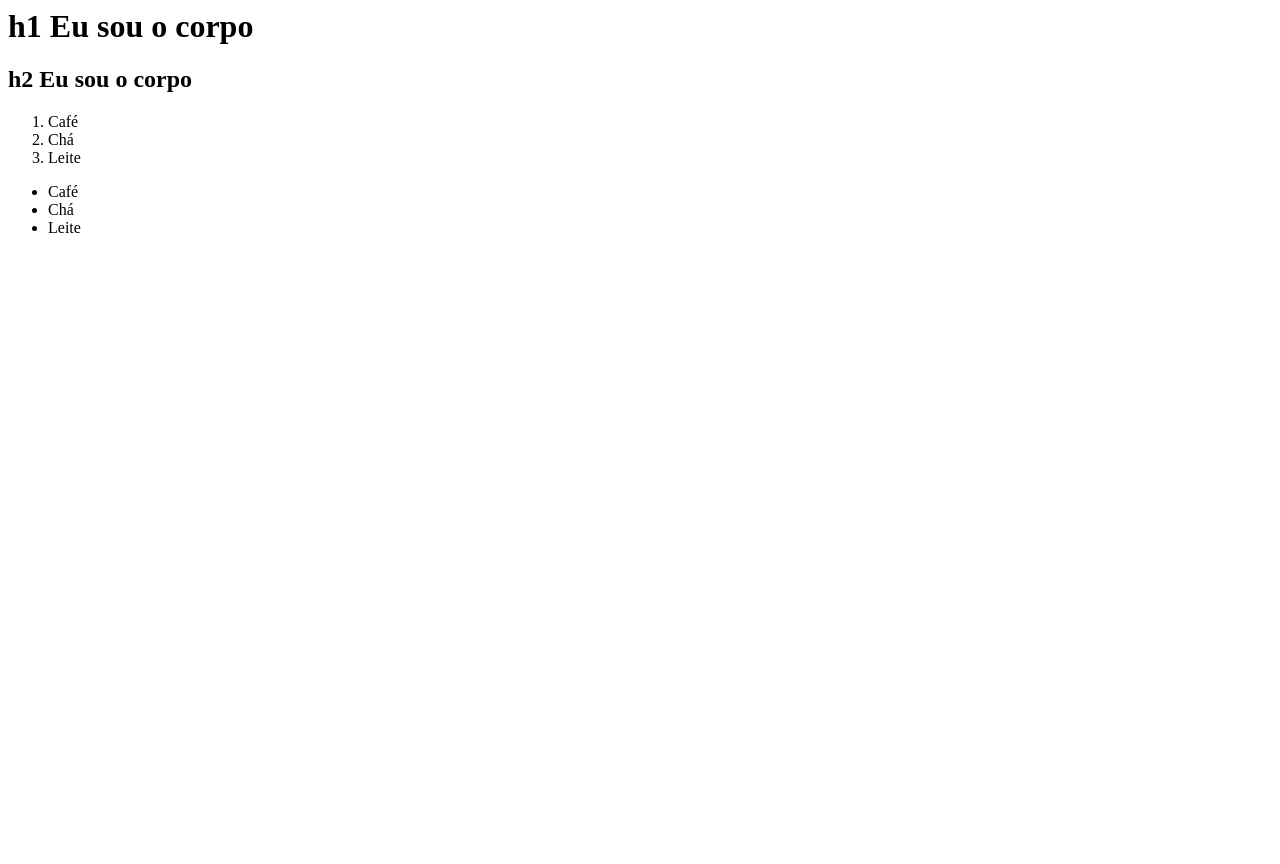
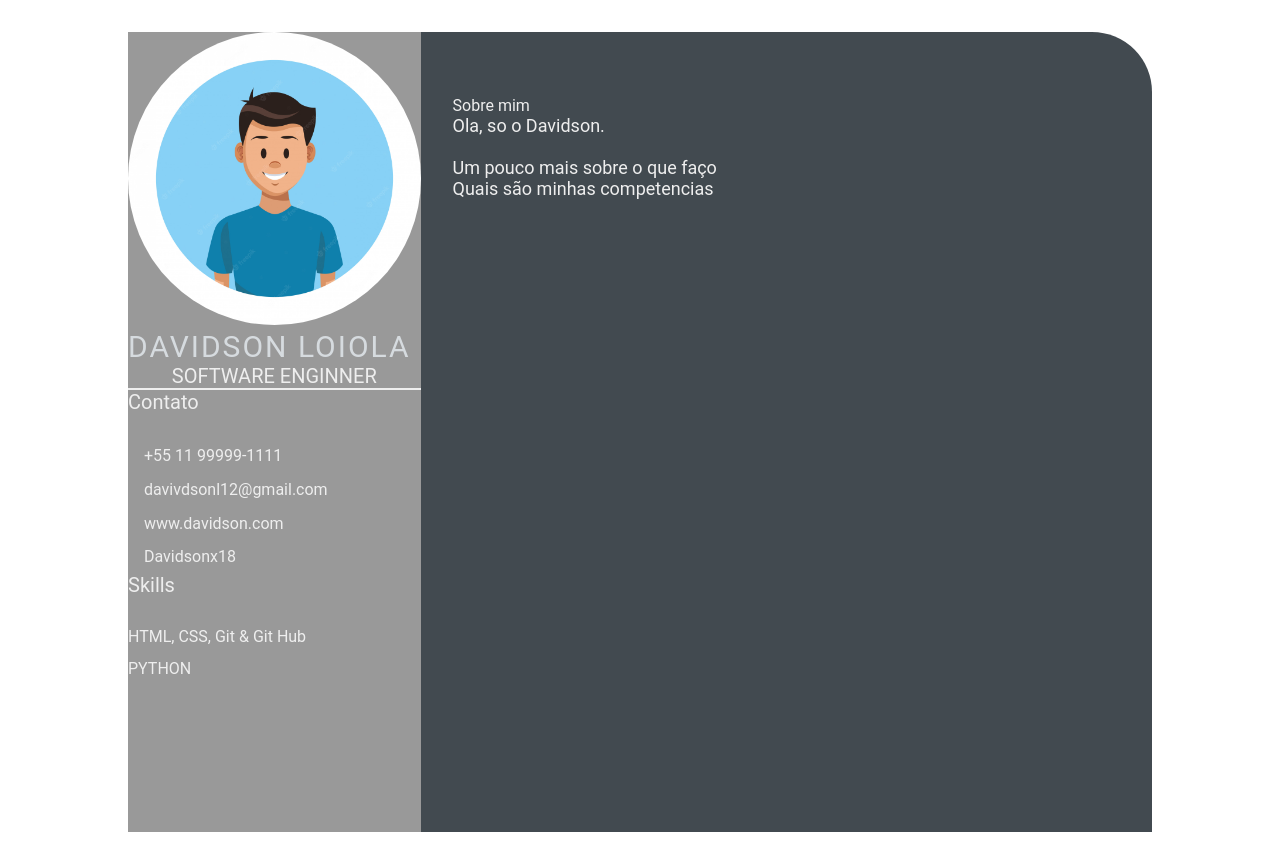
Before and after one commit to Davidsonx18/Davidsonx18.github.io, a plain HTML site: page Index.html in a window 1280 px wide. Before the commit the page ends 800 px from the top, so only its background shows below. Drawn offline with Linux system fonts and the light colour scheme.

Commit message:
resolvendo-cconflitos (#5)

```diff
--- a/Index.html
+++ b/Index.html
@@ -1,21 +1,56 @@
-<html>
-    <head>
-         <title>
-            Ola, eu sou a cabeça
-         </title>
-    </head>
-    <body>
-        <h1>h1 Eu sou o corpo</h1>
-        <h2>h2 Eu sou o corpo</h2>
-    </body>
-    <ol>
-        <li>Café</li>
-        <li>Chá</li>
-        <li>Leite</li>
-    </ol>
-    <ul>
-        <li>Café</li>
-        <li>Chá</li>
-        <li>Leite</li>
-    </ul>
+<!DOCTYPE html>
+<html lang="en">
+<head>
+    <meta charset="UTF-8">
+    <meta http-equiv="X-UA-Compatible" content="IE=edge">
+    <meta name="viewport" content="width=device-width, initial-scale=1.0">
+    <title>Davidson Loiola</title>
+
+    <link rel="stylesheet" href="style.css">
+
+
+</head>
+<body>
+   <main class="resume-contents">
+        <section class="left-section">
+             <section class="left-section-content">
+                <div class="profile">
+                   <image class="profile-image" src="img/profile-image.jpg" alt="Profile image">
+                    <p class="name">Davidson Loiola</p>
+                    <p class="profession">Software Enginner</p>
+                </div>
+                <div class="contact-info">
+                    <p class="left-title">Contato</p>
+                    <ul>
+                      <li><i class="fa fa-phone"></i>+55 11 99999-1111</li>
+                      <li><i class="fa fa-envelope"></i>davivdsonl12@gmail.com</li>
+                      <li><i class="fa fa-globe"></i>www.davidson.com</li>
+                      <li><i class="fa fa-github"></i>Davidsonx18</li>
+                    </ul>
+
+                </div>
+                <div class="skills">
+                    <p class="left-title">Skills</p>
+                    <ul>
+                        <li><p>HTML, CSS, Git & Git Hub</p></li>
+                        <li><p>PYTHON</p></li>
+                    </ul>
+                </div>
+            </section>
+     </section>
+
+         <section class="right-section">
+                <div class="right-section-contents">
+                     <section class="about gap"></section>
+                        <div class="right-title">Sobre mim</div>
+                        <p class="about-me-contents">
+                            Ola, so o Davidson.<br>
+                             <br> Um pouco mais sobre o que faço</q>
+                             <br> Quais são minhas competencias
+                        </p>
+                     </section>
+                </div>
+          </section>
+    </main>
+</body>
 </html>
--- /dev/null
+++ b/style.css
@@ -0,0 +1,103 @@
+* {
+    margin: 0;
+    padding: 0;
+    box-sizing: border-box;
+    list-style: none;
+    font-family: 'Roboto', sans-serif;
+}
+
+.resume-contents {
+    min-height: 100vh;
+    width: 80%;
+    margin: 2rem auto;
+    display: grid;
+    grid-template-columns: repeat(7, 1fr);
+}
+
+.left-section {
+    grid-column: span 2;
+    height: 100%;
+    background-color: #999999;
+}
+
+.right-section {
+    grid-column: span 5;
+    height: 100%;
+    background-color: #424a50;
+    border-radius: 0px 60px 0px 0px;
+}
+
+.left-section-contents{
+    padding: 2rem 2rem;
+}
+
+.profile {
+    width: 100%;
+    border-bottom: 2px solid #eeeeee;
+}
+
+.profile .profile-image {
+    width: 100%;
+    border-radius: 100%;
+}
+
+.name {
+    color: #D6DBDF;
+    font-size: 30px;
+    letter-spacing: 2px;
+    text-transform: uppercase;
+}
+
+.profession {
+    color: #eeeeee;
+    font-size: 20px;
+    text-transform: uppercase;
+    text-align: center;
+}
+
+/* .contact-info { border-bottom: 2px solid #1B2631; } */
+.left-title {
+    color: #eeeeee;
+    font-size: 20px;
+}
+
+.contact-info ul {
+    padding-top: 1.5rem;
+}
+
+.contact-info ul li,
+.references ul li {
+    padding: .4rem 0;
+    color: #eeeeee;
+}
+
+.contact-info ul li i,
+.references ul li i {
+    padding-right: 1rem;
+    font-size: 18px;
+    color: #eeeeee;
+}
+
+.skills ul {
+    padding-top: 1.5rem;
+}
+.skills ul li p {
+    padding: .4rem 0;
+    color: #eeeeee;
+}
+
+.right-section-contents {
+    padding: 2rem 2rem;
+}
+
+.right-title {
+    color: #eeeeee;
+}
+
+.gap {
+    padding-bottom: 2rem;
+}
+.about-me-contents {
+    font-size: 18px;
+    color: #eeeeee;
+}
```
Also changed, not shown: img/profile-image.jpg (added).
